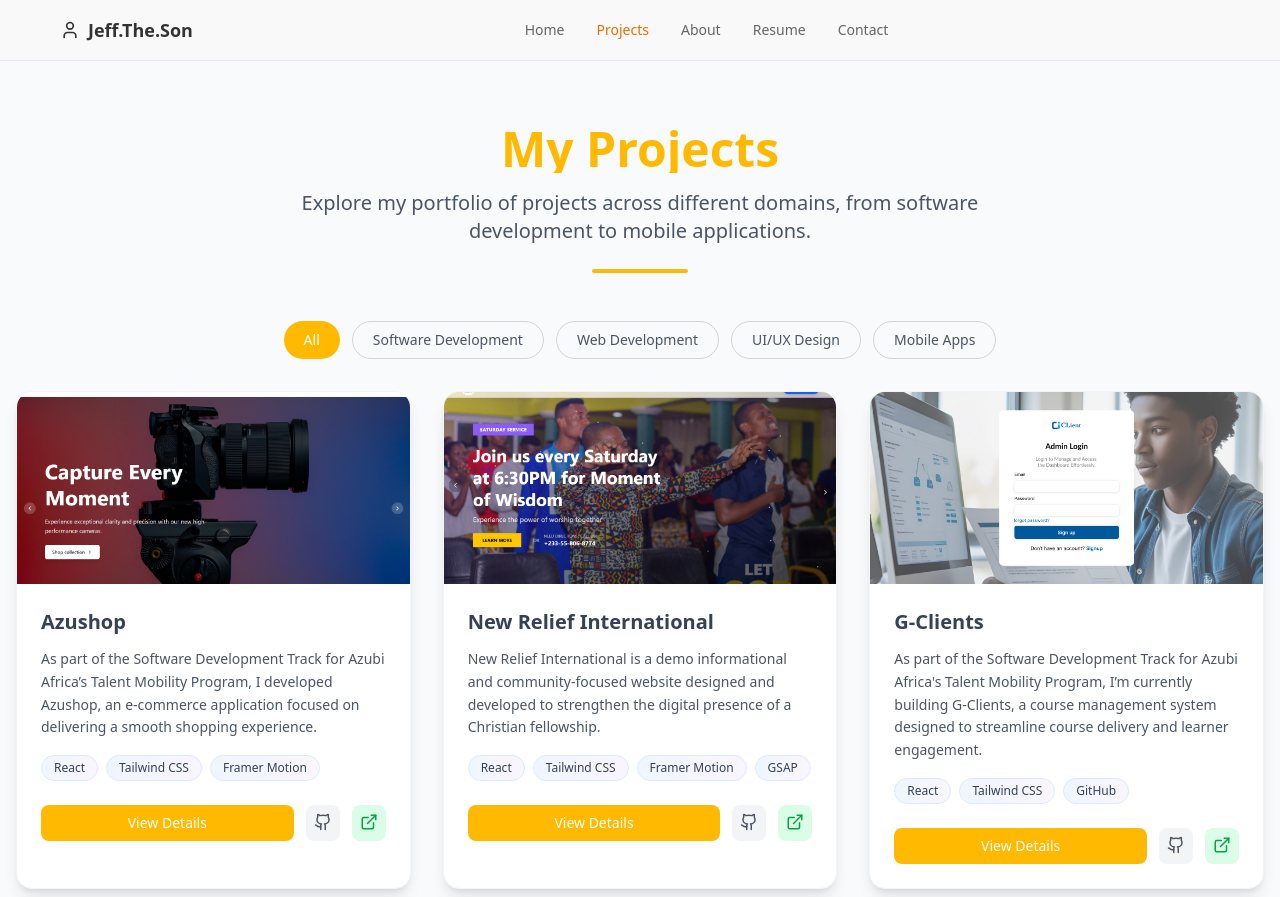
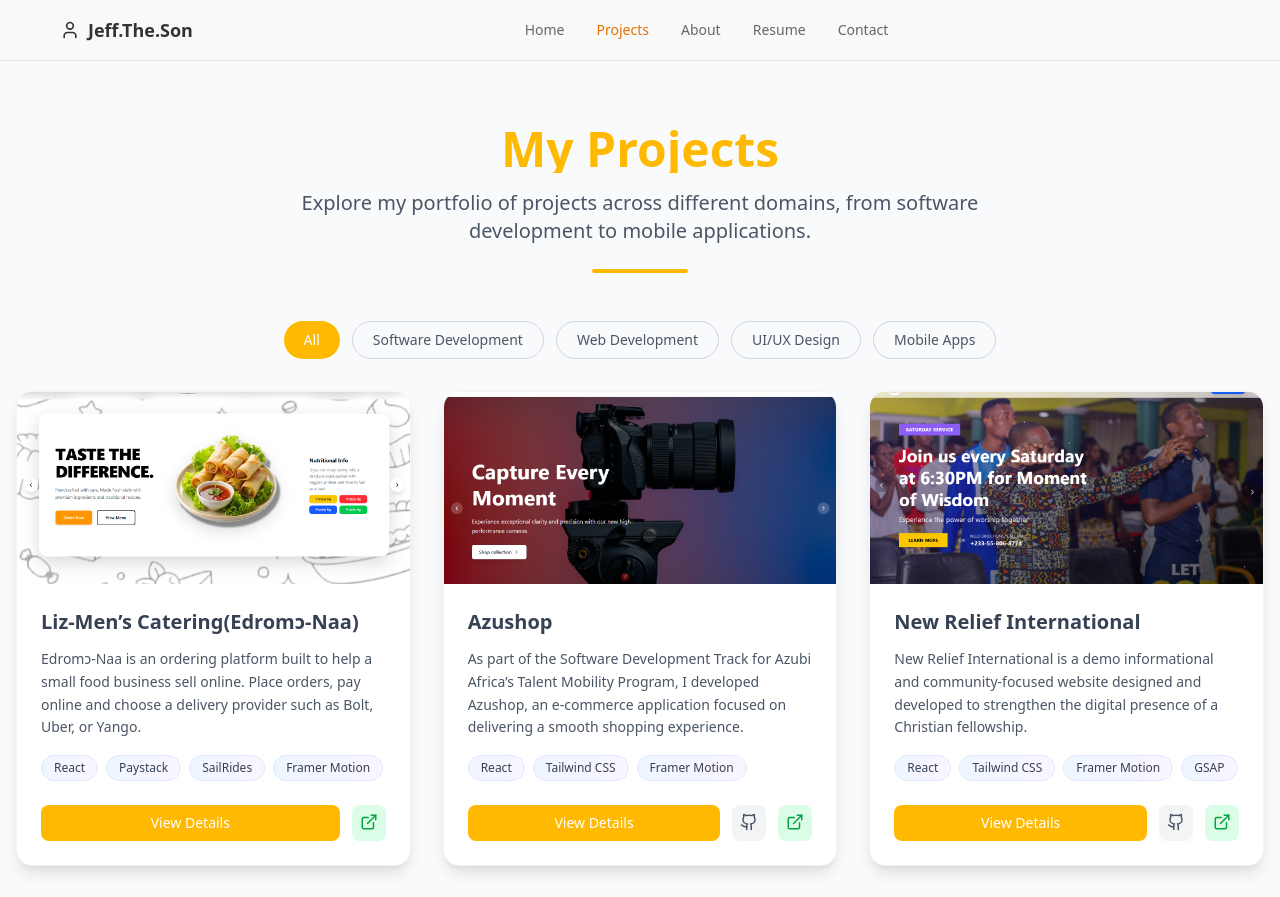
Before and after one commit to jeffery-marfo/jeff.the.son, a React (Vite) app: page /projects in a window 1280 px wide. Shown: the top 897 px of the page. Built offline with nearby package versions, Linux system fonts and the light colour scheme.

Commit message:
new project added

```diff
--- a/src/Pages/Projects.jsx
+++ b/src/Pages/Projects.jsx
@@ -14,6 +14,7 @@ import nutriCheck from '../assets/images/nutriCheck.png'
 import gClients from '../assets/images/gClients.png'
 import NRI from '../assets/images/NRI.png'
 import Azushop from '../assets/images/Azushop.png'
+import LizMens from '../assets/images/LizMens.png'
 
 const Projects = () => {
   const [activeFilter, setActiveFilter] = useState("all");
@@ -28,6 +29,21 @@ const Projects = () => {
   ];
 
   const projects = [
+    {
+      id: "edromɔ-naa",
+      title: "Liz-Men’s Catering(Edromɔ-Naa)",
+      description:
+        "Edromɔ-Naa is an ordering platform built to help a small food business sell online. Place orders, pay online and choose a delivery provider such as Bolt, Uber, or Yango.",
+      image: LizMens,
+      tags: ["React", "Paystack", "SailRides", "Framer Motion"],
+      categories: ["software", "web"],
+      type: "development",
+      links: {
+        demo: "https://liz-mens-bakery-gucv.vercel.app/",
+      },
+      fullDescription:
+        "Liz-Men’s Bakery Website is a full ordering platform built to help a small food business sell online. It allows customers to view available items, place orders, pay online with Paystack, and choose a delivery provider such as Bolt, Uber, or Yango. The project was created to replace manual ordering through chat and calls with a faster, more reliable system. It improves the customer experience while helping the business manage orders more efficiently.",
+    },
     {
       id: "azushop",
       title: "Azushop",
```
Also changed, not shown: src/assets/images/LizMens.png (added).
